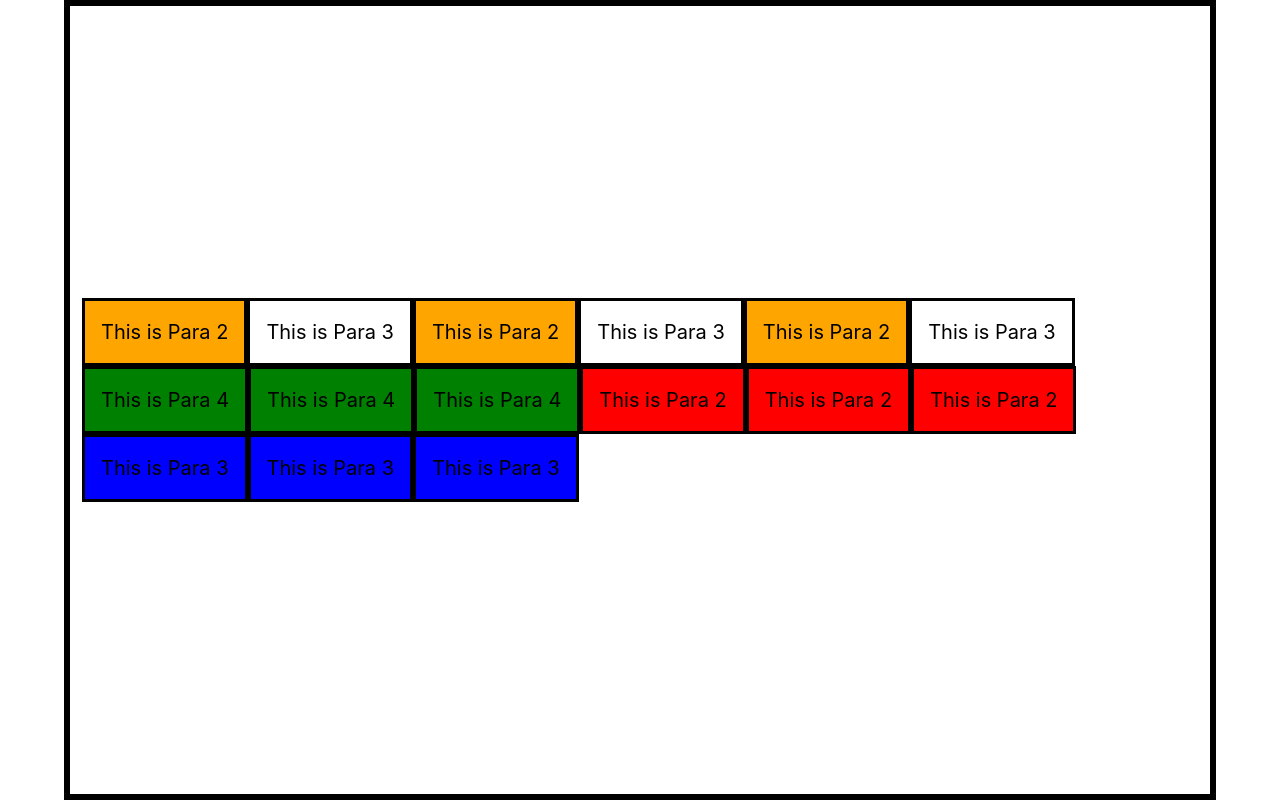
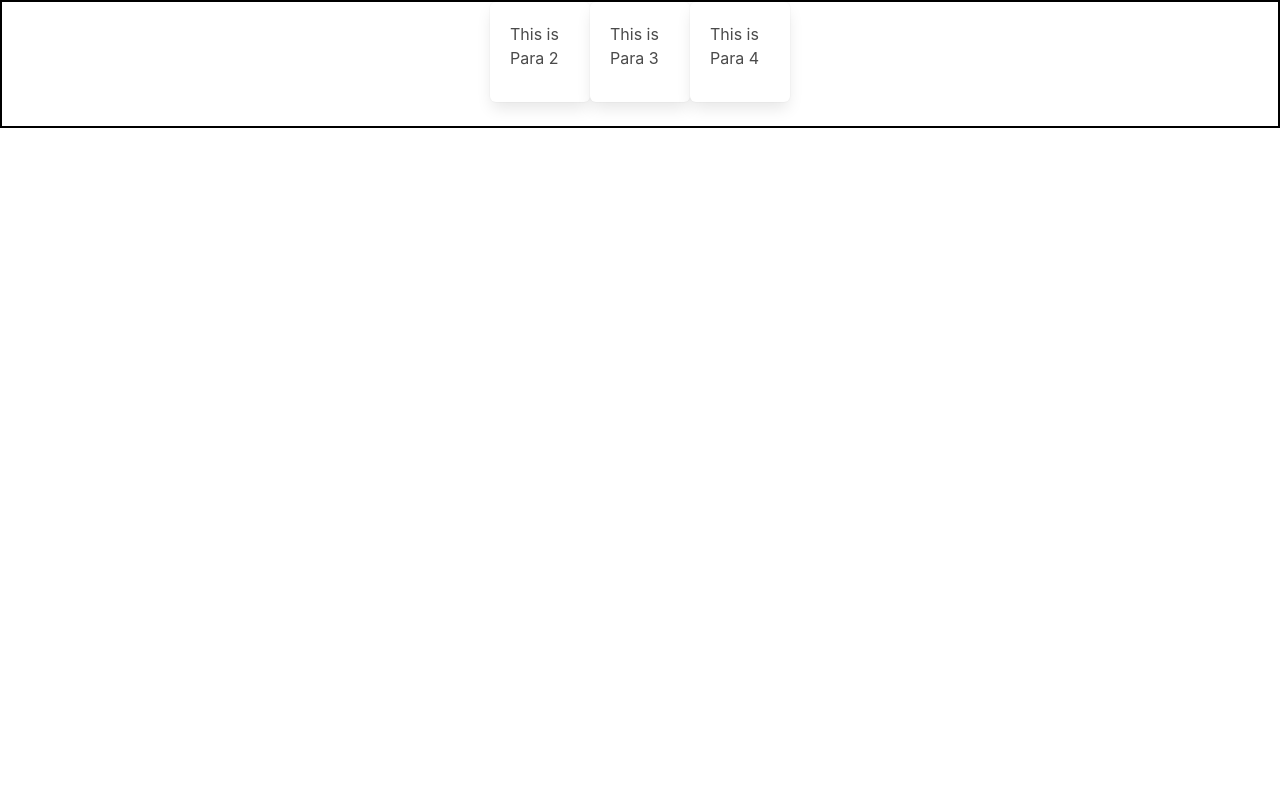
Before and after one commit to madhavi-anneboina/my-reactapp, a React (Create React App) app: page / in a window 1280 px wide. Built offline with nearby package versions, Linux system fonts and the light colour scheme.

Commit message:
excercise changes added

```diff
--- a/src/App.js
+++ b/src/App.js
@@ -30,13 +30,13 @@ import HoverCounterTwo from "./components/HoverCounterTwo";
 
 const App = () => {
   return (
-    <div  className="container">
+    <div  className="boxcontainer">
 
-        <div className="flex-item item1">This is Para 2</div>
-        <div className="flex-item item2">This is Para 3</div>
-        <div className="flex-item item3">This is Para 4</div>
+        <div className="box item1">This is Para 2</div>
+        <div className="box item2">This is Para 3</div>
+        <div className="box item3">This is Para 4</div>
 
-        <div className="flex-item item4">This is Para 2</div>
+        {/* <div className="flex-item item4">This is Para 2</div>
         <div className="flex-item item5">This is Para 3</div>
 
         <div className="flex-item item1">This is Para 2</div>
@@ -51,7 +51,7 @@ const App = () => {
         <div className="flex-item item3">This is Para 4</div>
 
         <div className="flex-item item4">This is Para 2</div>
-        <div className="flex-item item5">This is Para 3</div>
+        <div className="flex-item item5">This is Para 3</div>  */}
 
 
 
--- a/src/index.css
+++ b/src/index.css
@@ -100,8 +100,8 @@ div p{
   border:6px solid black;
   display: flex;
   /* flex-direction: column; */
-   height: 800px;
-   flex-wrap: wrap;
+
+   flex-wrap: nowrap;
   /* flex-wrap: nowrap;
   flex-flow: row-reverse wrap-reverse; */
      align-content: center;
@@ -114,18 +114,19 @@ div p{
   font-size: 20px;
   padding: 1rem;
   text-align: center;
+  flex-grow: 1;
 }
 .item1{
   background-color: red;
-  order: 2;
 }
 .item2{
   background-color: blue;
-  order:3
+
+  /* flex-grow:1 */
 }
 .item3{
   background-color: green;
-  order:1
+
 }
 .item4{
   background-color: orange;
@@ -155,3 +156,18 @@ div p{
 .item13{
   background-color: teal;
 }
+
+.boxcontainer{
+  display:flex;
+  justify-content: center;
+  flex-direction: row;
+  border: 2px solid black;
+
+}
+
+.box{
+  width: 100px;
+  height: 100px;
+  align-items: center;
+   background-color: red;
+}
```
